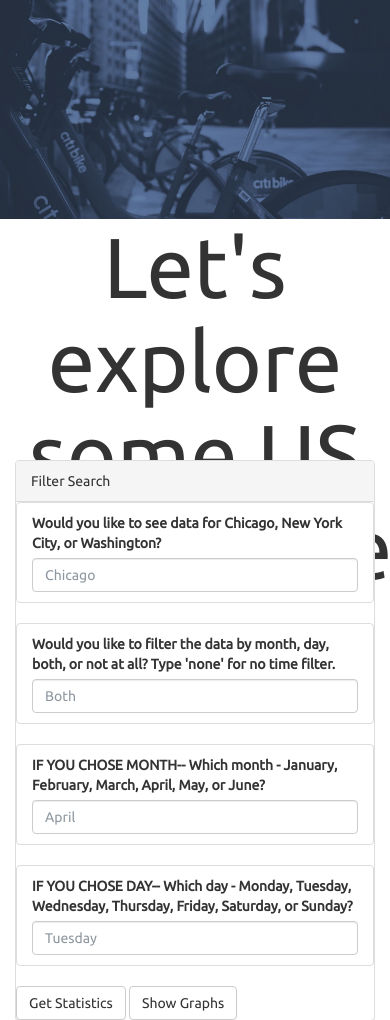
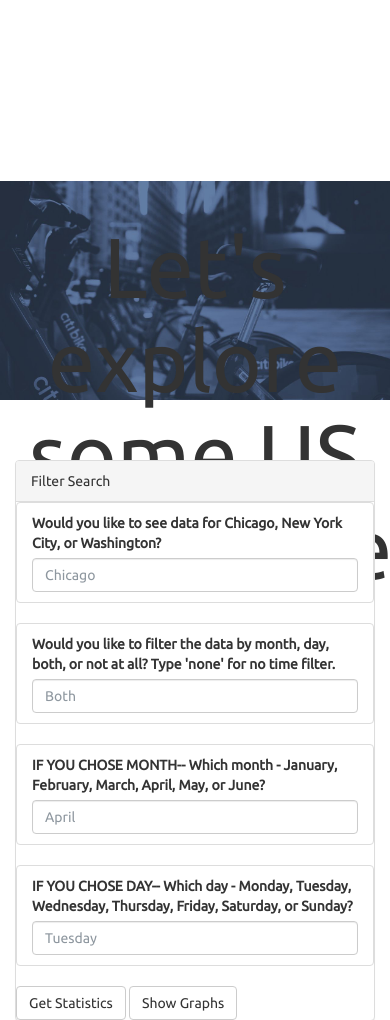
Before and after one commit to maivey/bikeshare-heroku-test, a Flask app: page / in a window 390 px wide. Shown: the part 62-1082 px from the top of the page. Run offline with Flask 2, Linux system fonts and the light colour scheme; some libraries are stand-ins or nearby versions.

Commit message:
Fix responsive display

```diff
--- a/bikeshare_app/static/css/style.css
+++ b/bikeshare_app/static/css/style.css
@@ -152,8 +152,8 @@ select {
     /* background: black; */
     background-image: url("../images/bikeshare.jpg");
     background-attachment: fixed;
-    /*background-position: bottom center;*/
-    background-position: top center;
+    background-position: bottom center;
+    /*background-position: top center;*/
     background-repeat: no-repeat;
     background-size: contain;
     /*background-size: cover;*/
@@ -209,8 +209,8 @@ select {
     /* background: black; */
     background-image: url("../images/bikeshare.jpg");
     background-attachment: fixed;
-    /*background-position: bottom center;*/
-    background-position: top center;
+    background-position: bottom center;
+    /*background-position: top center;*/
     /*background-size: cover;*/
     background-repeat: no-repeat;
     background-size: contain;
```
